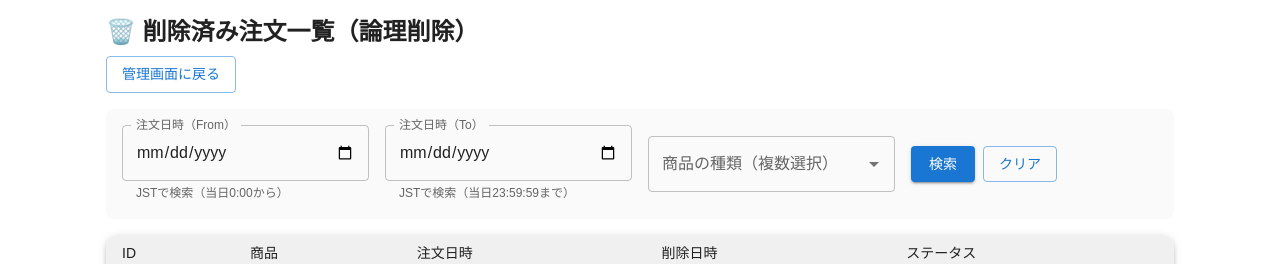
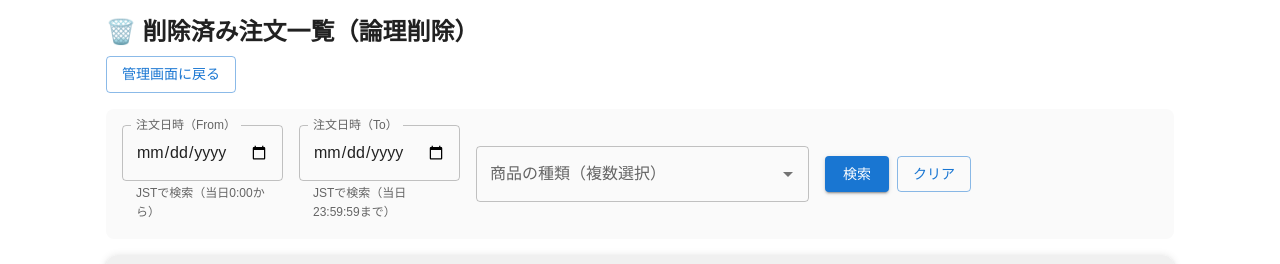
Before and after one commit to okumura0321/oku-cafe, a Next.js app: page /admin/deleted in a window 1280 px wide. Shown: the top 264 px of the page. Built offline with nearby package versions, Linux system fonts and the light colour scheme; no server answers; the database is empty; a web font is replaced by a local one; what @mui/material-nextjs would draw is missing.

Commit message:
削除済一覧 from,toを横並びに

```diff
--- a/app/admin/deleted/page.tsx
+++ b/app/admin/deleted/page.tsx
@@ -145,11 +145,12 @@ export default function DeletedOrdersPage() {
         <Box
           sx={{
             display: "grid",
-            gridTemplateColumns: { xs: "1fr", sm: "repeat(4, 1fr)" },
+            gridTemplateColumns: { xs: "1fr", sm: "repeat(3, 1fr)" },
             gap: 2,
             alignItems: "center",
           }}
         >
+          <Box sx={{ display: "flex", gap: 2 }}>
             <TextField
               label="注文日時（From）"
               type="date"
@@ -157,6 +158,7 @@ export default function DeletedOrdersPage() {
               value={from}
               onChange={(e) => setFrom(e.target.value)}
               helperText="JSTで検索（当日0:00から）"
+              fullWidth
             />
             <TextField
               label="注文日時（To）"
@@ -165,7 +167,10 @@ export default function DeletedOrdersPage() {
               value={to}
               onChange={(e) => setTo(e.target.value)}
               helperText="JSTで検索（当日23:59:59まで）"
+              fullWidth
             />
+          </Box>
+
           <Autocomplete
             multiple
             options={allItems}
@@ -176,6 +181,7 @@ export default function DeletedOrdersPage() {
               <TextField {...params} label="商品の種類（複数選択）" />
             )}
           />
+
           <Box sx={{ display: "flex", gap: 1 }}>
             <Button variant="contained" onClick={handleSearch} disabled={loading}>
               検索
```
Lines whose indentation alone changed are shown as unchanged.
